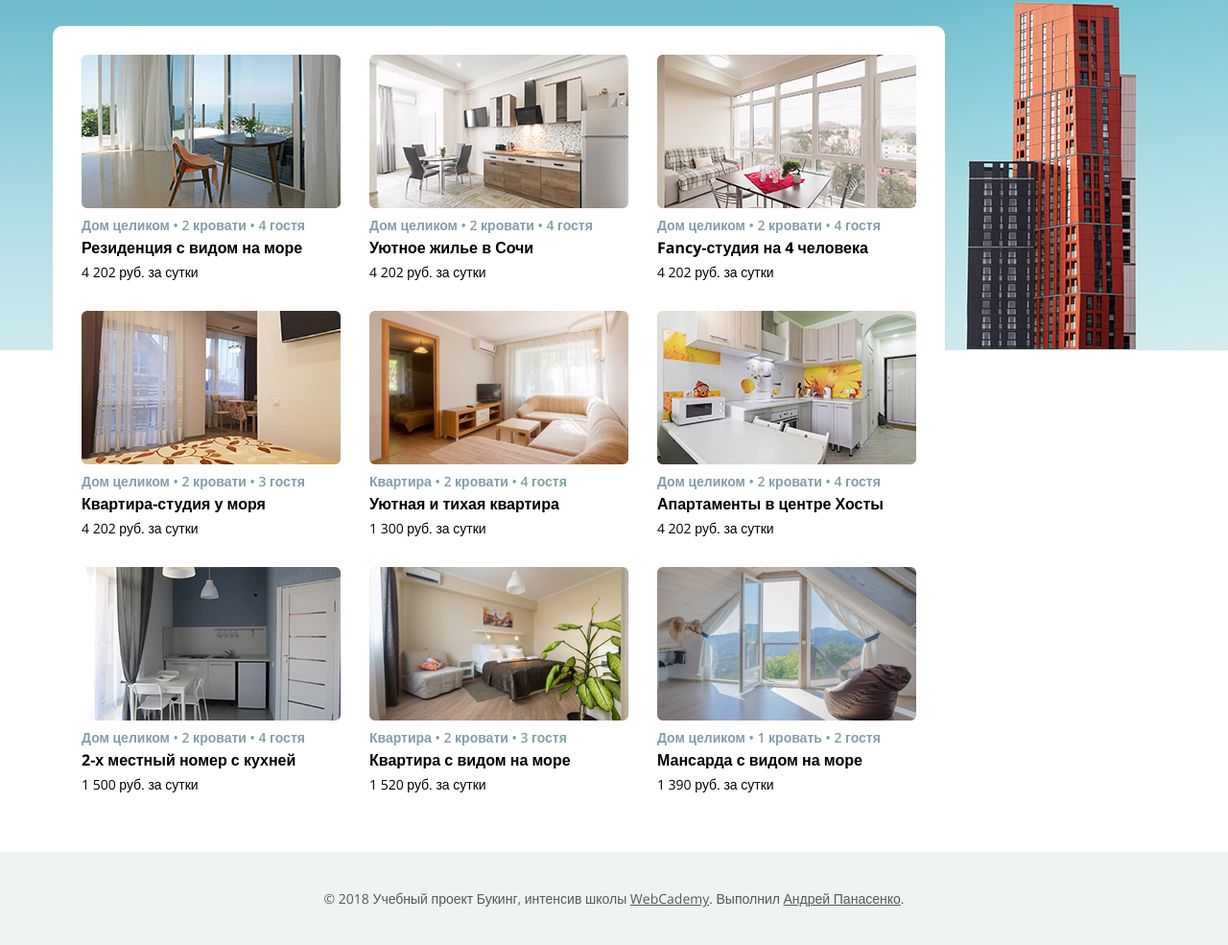
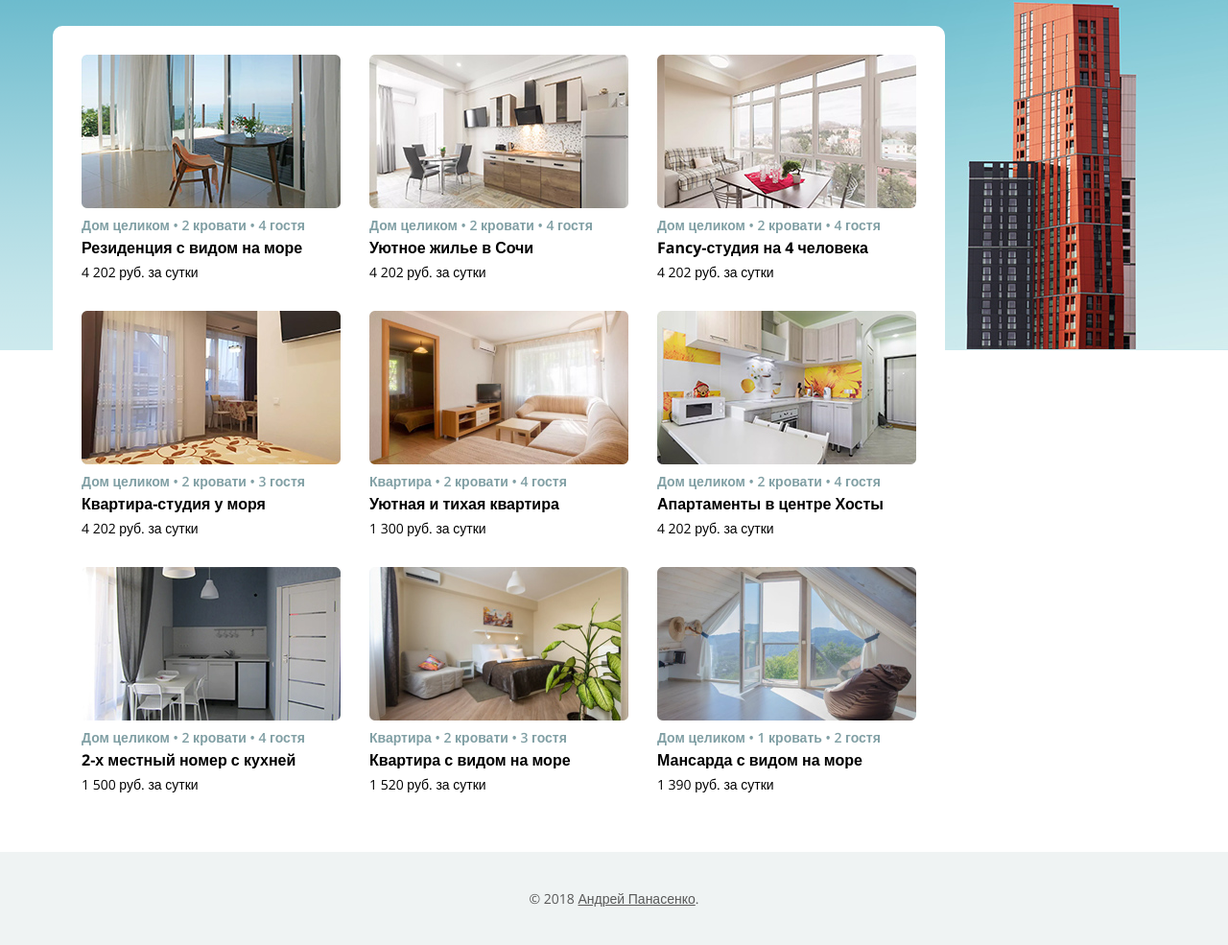
Before and after one commit to panas0nic/wc101p, a website: page app/index.html in a window 1280 px wide. Shown: the part 195-1180 px from the top of the page at 96% size. Drawn offline with nearby package versions, Linux system fonts and the light colour scheme.

Commit message:
Fixed author's link in footer

```diff
--- a/app/index.html
+++ b/app/index.html
@@ -215,7 +215,7 @@
 	<footer class="footer">
 		<div class="wrapper">
 			<div class="footer__copyright">
-				© 2018 Учебный проект Букинг, интенсив школы <a href="#" target="_blank">WebCademy</a>. Выполнил <a href="https://github.com/panas0nic" target="_blank">Андрей Панасенко</a>.
+				© 2018 <a href="https://github.com/panas0nic" target="_blank">Андрей Панасенко</a>.
 			</div>
 		</div>
 	</footer>
```
